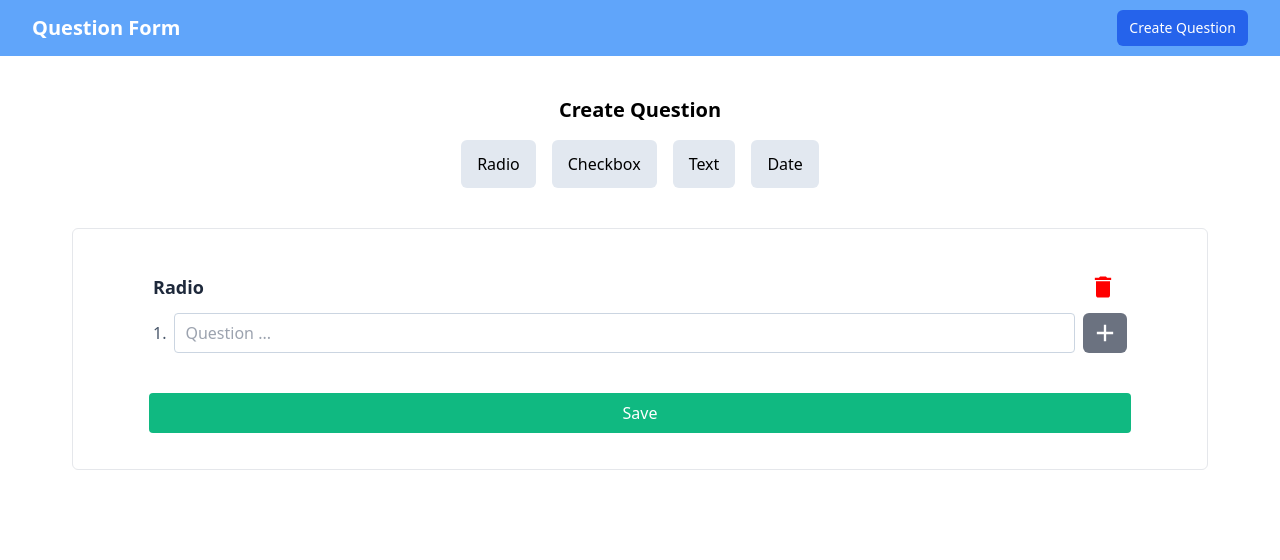
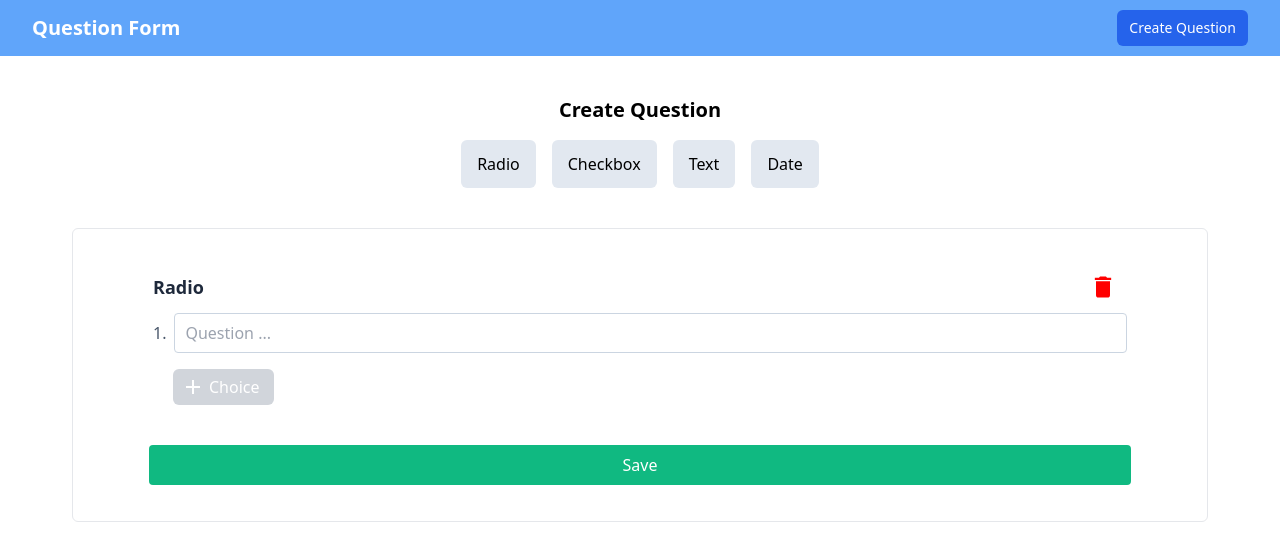
Before and after one commit to ploy-thanaporn/question-form, a React (Create React App) app: page /create-question in a window 1280 px wide. Both pictures are taken after a click on the button "Radio". Shown: the top 560 px of the page. Built offline with nearby package versions, Linux system fonts and the light colour scheme.

Commit message:
style: create question page

```diff
--- a/src/components/CreateQuestion.jsx
+++ b/src/components/CreateQuestion.jsx
@@ -97,18 +97,6 @@ const CreateQuestion = () => {
               className="border border-slate-300 rounded block ml-2 h-full px-2.5 w-full"
               placeholder="Question ..."
             />
-
-            {/* btn add choice */}
-            {questionType === "radio" || questionType === "checkbox" ? (
-              <button
-                onClick={() => onAddChoiceClick(questionIndex)}
-                className="bg-gray-500 h-full w-12 flex items-center justify-center rounded-md ml-2"
-              >
-                <RiAddFill className="w-7 h-7" color="white" />
-              </button>
-            ) : (
-              ""
-            )}
           </div>
         </div>
 
@@ -143,6 +131,20 @@ const CreateQuestion = () => {
                   </button>
                 </div>
               ))}
+            </div>
+            {/* btn add choice */}
+            <div className="mt-4 ml-3">
+              {questionType === "radio" || questionType === "checkbox" ? (
+                <button
+                  onClick={() => onAddChoiceClick(questionIndex)}
+                  className="bg-gray-300 py-1.5 px-2 flex items-center justify-center rounded-md ml-2"
+                >
+                  <RiAddFill className="w-6 h-6" color="white" />
+                  <span className="text-white ml-1 pr-1.5">Choice</span>
+                </button>
+              ) : (
+                ""
+              )}
             </div>
           </div>
         ) : questionType === "text" ? (
```
